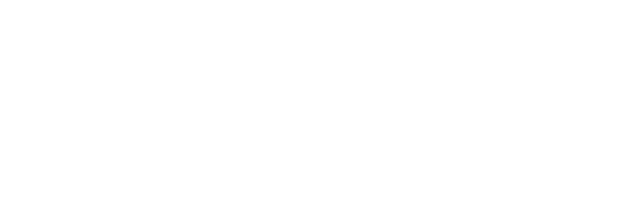
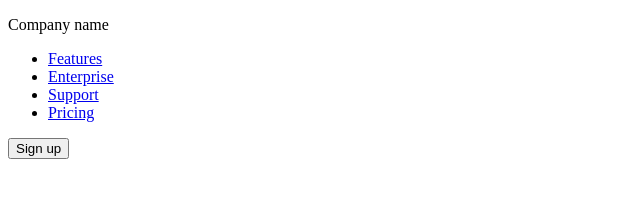
Before and after one commit to Begaiym14/-my-fourth-repo, a plain HTML site: page index.html in a window 1280 px wide. Shown: the whole page, without its empty margins (0-640 px from the left). Drawn offline with Linux system fonts and the light colour scheme.

Commit message:
added header,p,nav,button

```diff
--- a/index.html
+++ b/index.html
@@ -1,13 +1,23 @@
 <!DOCTYPE html>
 <html lang="en">
-<head>
-    <meta charset="UTF-8">
-    <meta name="viewport" content="width=device-width, initial-scale=1.0">
+  <head>
+    <meta charset="UTF-8" />
+    <meta name="viewport" content="width=device-width, initial-scale=1.0" />
     <title>Document</title>
-    <link rel="stylesheet" href="./style.css">
-
-</head>
-<body>
-
-</body>
+    <link rel="stylesheet" href="./style.css" />
+  </head>
+  <body>
+    <header class="header">
+      <p class="p">Company name</p>
+      <nav class="nav">
+        <ul>
+          <li><a class="text-dark" href="#">Features</a></li>
+          <li><a class="text-dark" href="#">Enterprise</a></li>
+          <li><a class="text-dark" href="#">Support</a></li>
+          <li><a class="text-dark" href="#">Pricing</a></li>
+        </ul>
+      </nav>
+      <button>Sign up</button>
+    </header>
+  </body>
 </html>
```
